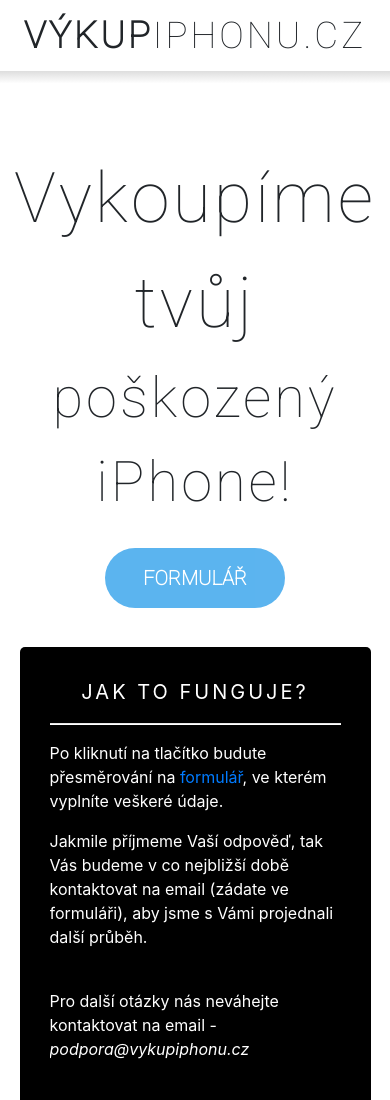
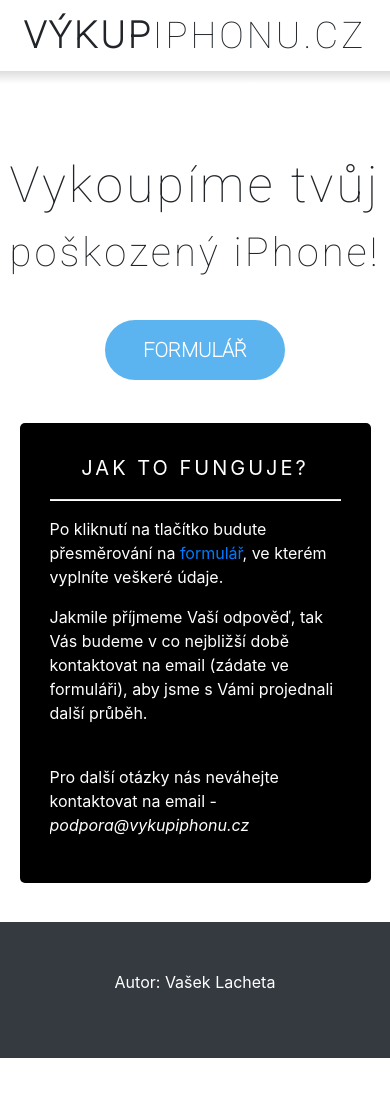
Before and after one commit to Vistoun/testing, a plain HTML site: page index.html in a window 390 px wide. Shown: the top 1100 px of the page. After the commit the page ends 1058 px from the top, so only its background shows below. Drawn offline with nearby package versions, Linux system fonts and the light colour scheme.

Commit message:
Update main.css

```diff
--- a/css/main.css
+++ b/css/main.css
@@ -123,6 +123,7 @@ hr{
     #content{
         text-align: center;
         font-size: 0.7em;
+
     }
     #logoText{
         font-size: 3.5em;
@@ -131,6 +132,10 @@ hr{
 @media screen and (max-width: 500px){
     #logoText{
         font-size: 2.3em;
+    }
+    #content{
+        font-size: 0.5em;
+        margin: 1%;
     }
     #blackBox{
         margin-right: 5%;
@@ -150,6 +155,7 @@ hr{
         width: 180px;
         padding: 15px;
         font-size: 20px;
+        margin-top: 10%;
     }
 }
 @media screen and (max-width: 350px){
```
